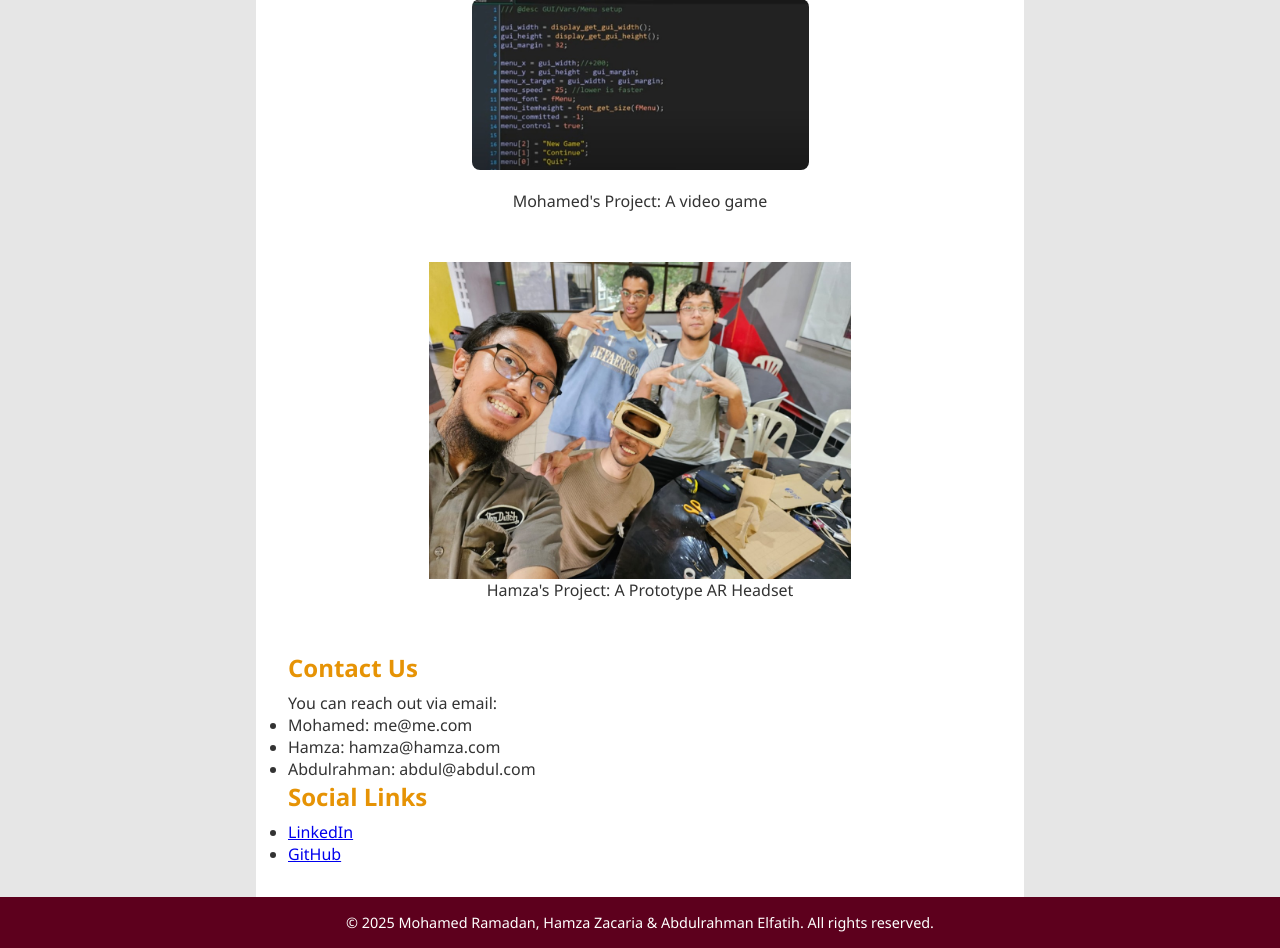
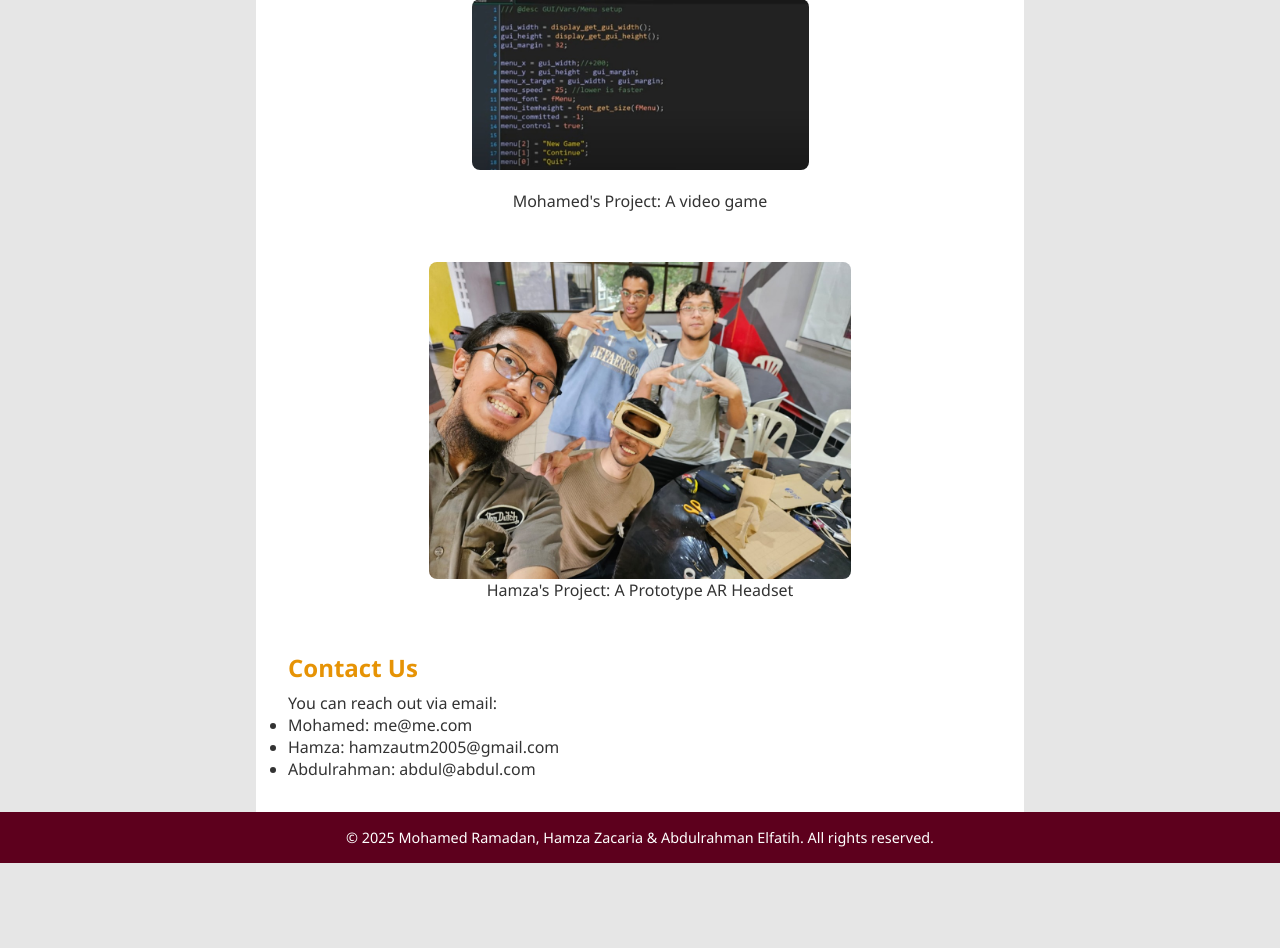
Before and after one commit to abdelrahmanelfatih/WP-portfolio-Assignment, a PHP site: page /prototybe.html in a window 1280 px wide. Shown: the part 2287-3235 px from the top of the page. After the commit the page ends 3150 px from the top, so only its background shows below. Run offline with PHP 8.4, Linux system fonts and the light colour scheme.

Commit message:
changed my stuff, added my email, removed "social" part because we add socials in our bios.

```diff
--- a/src/prototybe.html
+++ b/src/prototybe.html
@@ -59,9 +59,19 @@
             <img src="images/Hamza1.jpg" alt="Hamza Zacaria" class="member-photo">
             <div class="text">
                 <h2>Hamza Zacaria</h2>
-                <p>Hamza created nothing and helped with nada. His project shown here is something.</p>
+                <p>Hello! I'm Hamza, I am very passionate about video games and Lore. I enjoy reading comics and random facts</p>
+
+                <div class="member-links">
+                  <a href="https://github.com/bamuzo" target="_blank">
+                    <img src="images/github-sign.png" alt="GitHub" class="social-icon">
+                    <span>My GitHub</span>
+                  </a>
+                </div>
+
             </div>
             </div>
+
+
         </section>
 
         <section class="member-section" id="abdulrahman" style="background-image: url('abdul-project.jpg');">
@@ -79,20 +89,20 @@
           <h2>Gallery: Notable Projects</h2>
           <!--Image rows to show mobile application-->
           <div class="image-row">
-            <img src="images/abdulp1.jpg" alt="Gallery Image 1" />
-            <img src="images/abdulp2.jpg" alt="Gallery Image 2" />
-            <img src="images/abdulp3.jpg" alt="Gallery Image 3" />
+            <img src="images/abdulp1.jpg" alt="project-image" />
+            <img src="images/abdulp2.jpg" alt="project-image" />
+            <img src="images/abdulp3.jpg" alt="project-image" />
           </div>
           <p style ="text-align: center; margin-bottom: 50px;">Abdulrahman's Project: A Telegram Bot</p>
           <!--Brick layout to show application-->
           <div class="brick-container">
-            <div class="brick"><img src="images/mohamedp1.jpg" alt="Gallery Image 4"></div>
-            <div class="brick"><img src="images/mohamedp2.jpg" alt="Gallery Image 5"></div>
-            <div class="brick"><img src="images/mohamedp3.jpg" alt="Gallery Image 6"></div>
+            <div class="brick"><img src="images/mohamedp1.jpg" alt="project-image"></div>
+            <div class="brick"><img src="images/mohamedp2.jpg" alt="project-image"></div>
+            <div class="brick"><img src="images/mohamedp3.jpg" alt="project-image"></div>
           </div>
           <p style ="text-align: center; margin-bottom: 50px;">Mohamed's Project: A video game</p>
           <div class ="HamzaContainer">
-            <img src="images/Hamza project.jpg" alt="Gallery Image 7" class="hamza-project" />
+            <img src="images/Hamza project.jpg" alt="project-image" class="hamza-project" />
             <p style ="text-align: center; margin-bottom: 50px;">Hamza's Project: A Prototype AR Headset</p>
           </div>
 
@@ -103,16 +113,8 @@
           <p>You can reach out via email:</p>
           <ul>
             <li>Mohamed: me@me.com</li>
-            <li>Hamza: hamza@hamza.com</li>
+            <li>Hamza: hamzautm2005@gmail.com</li>
             <li>Abdulrahman: abdul@abdul.com</li>
-          </ul>
-        </section>
-
-        <section id="social">
-          <h2>Social Links</h2>
-          <ul>
-            <li><a href="https://linkedin.com" target="_blank">LinkedIn</a></li>
-            <li><a href="https://github.com" target="_blank">GitHub</a></li>
           </ul>
         </section>
       </main>
--- a/src/styles.css
+++ b/src/styles.css
@@ -213,5 +213,44 @@ html{
     display: block;        /* Makes margin auto work */
     max-width: 60%;
     height: auto;
-    margin: 0 auto;        /* This centers it horizontally */
+    margin: 0 auto;
+    border-radius: 8px;
   }
+
+  .hamza-project:hover {
+    transform: scale(1.05); /* Slightly enlarges the image on hover */
+    transition: transform 0.3s ease; /* Smooth transition */
+  }
+  .brick:nth-child(1):hover, .brick:nth-child(2):hover, .brick:nth-child(3):hover{
+    transform:scale(1.05);
+    transition: transform 0.3s ease;
+  }
+
+  .image-row:hover{
+    transform:scale(1.05);
+    transition: transform 0.3s ease;
+  }
+
+
+
+  .member-links {
+    margin-top: 20px;
+  }
+
+  .member-links a {
+    display: inline-flex;
+    align-items: center;
+    text-decoration: none;
+    color: #000;
+    font-weight: bold;
+    gap: 10px; /* spacing between icon and text */
+  }
+
+  .member-links a:hover {
+    color: #0077cc;
+  }
+
+  .social-icon {
+    width: 24px;
+    height: 24px;
+  }
```
Also changed, not shown: src/images/github-sign.png (added).
